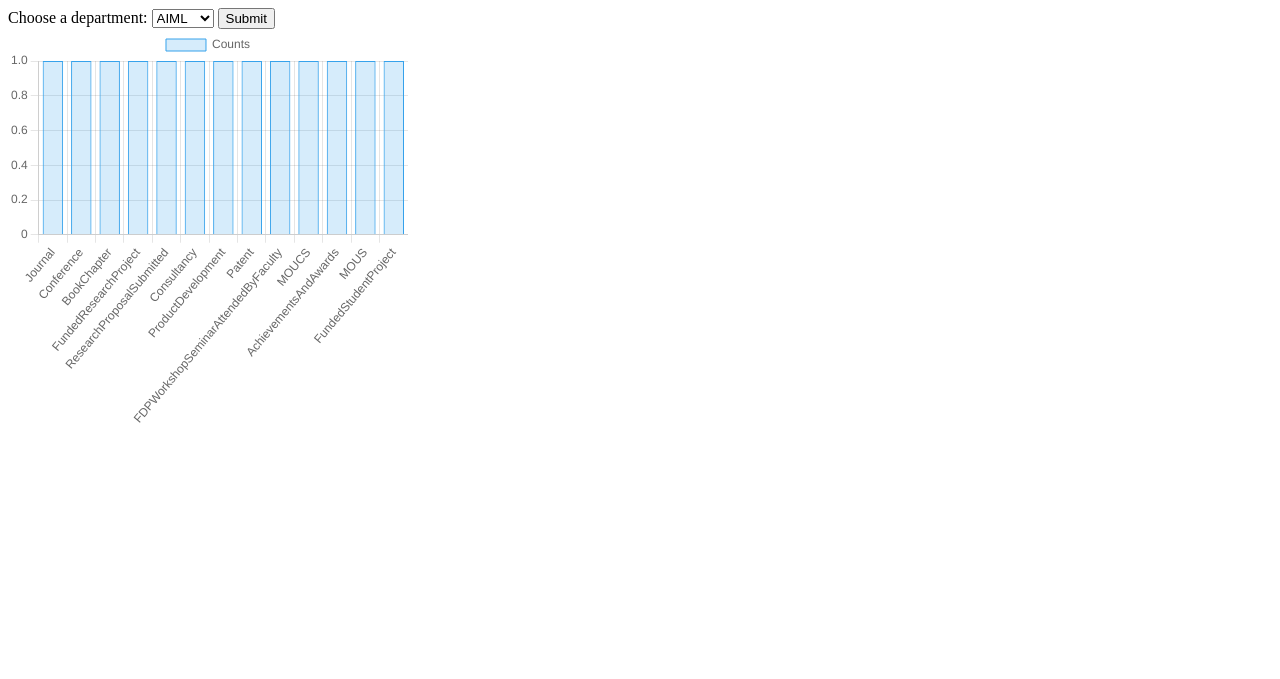
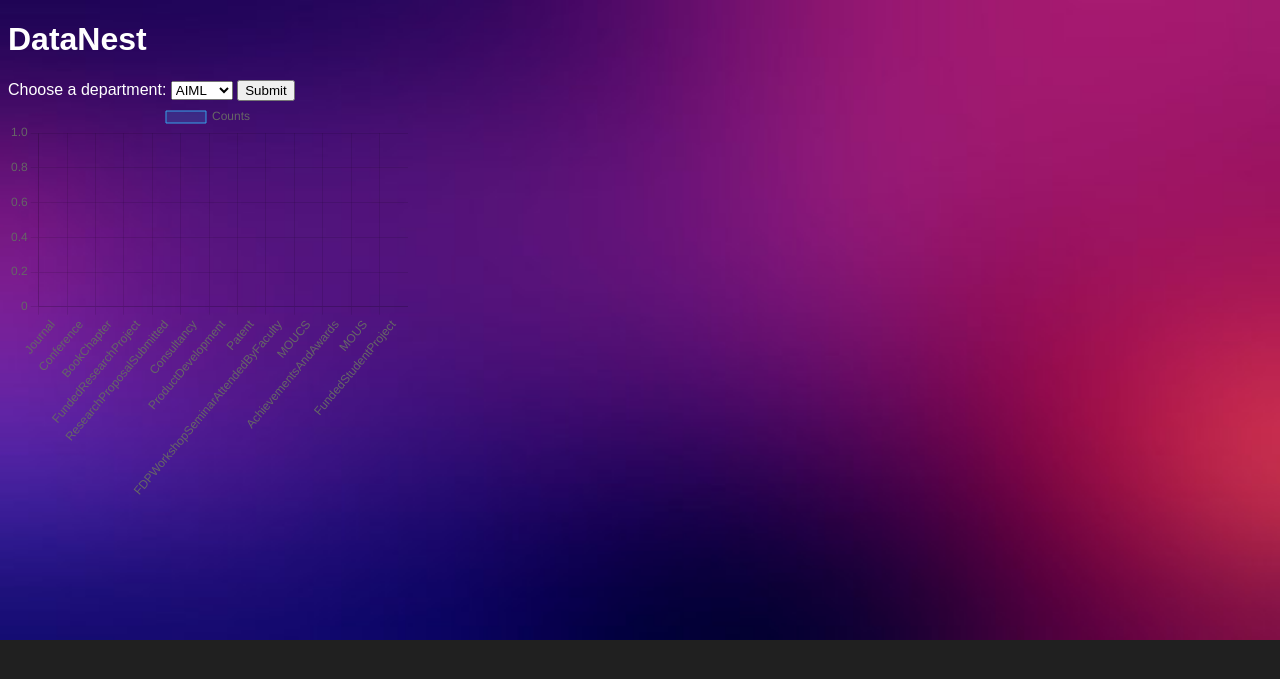
Before and after one commit to Srujan-rai/Research_paper_repository_management_system, a Flask app: template Templates/admin.html in a window 1280 px wide. Shown: the top 679 px of the page. Run offline with Flask 3, Linux system fonts and the light colour scheme; the template is opened without the code that fills it: most values are stand-ins (such as "Sample title", 1, 10 or a date in 2020).

Commit message:
admin page issue fixed

```diff
--- a/Templates/admin.html
+++ b/Templates/admin.html
@@ -7,8 +7,11 @@
     <meta name="description" content="">
     <meta name="viewport" content="width=device-width, initial-scale=1">
     <script src="https://cdn.jsdelivr.net/npm/chart.js"></script>
+    <link rel="stylesheet" href="../static/CSS/admin.css">
+
 </head>
 <body>
+    <h1>DataNest</h1>
     <form action="/admin" method="POST" id="optionForm">
         <label for="departments">Choose a department:</label>
         <select id="departments" name="department">
@@ -23,6 +26,7 @@
     <canvas id="myChart" width="400" height="400"></canvas>
 
     <script>
+        var counts = [{{ counts | safe }}];
         var ctx = document.getElementById('myChart').getContext('2d');
         var myChart = new Chart(ctx, {
             type: 'bar',
@@ -30,21 +34,7 @@
                 labels: ['Journal', 'Conference', 'BookChapter', 'FundedResearchProject', 'ResearchProposalSubmitted', 'Consultancy', 'ProductDevelopment', 'Patent', 'FDPWorkshopSeminarAttendedByFaculty', 'MOUCS', 'AchievementsAndAwards', 'MOUS', 'FundedStudentProject'],
                 datasets: [{
                     label: 'Counts',
-                    data: [
-                        {{counts[0]}},
-                        {{counts[1]}},
-                        {{counts[2]}},
-                        {{counts[3]}},
-                        {{counts[4]}},
-                        {{counts[5]}},
-                        {{counts[6]}},
-                        {{counts[7]}},
-                        {{counts[8]}},
-                        {{counts[9]}},
-                        {{counts[10]}},
-                        {{counts[11]}},
-                        {{counts[12]}}
-                    ],
+                    data: counts,
                     backgroundColor: 'rgba(54, 162, 235, 0.2)',
                     borderColor: 'rgba(54, 162, 235, 1)',
                     borderWidth: 1
--- a/main.py
+++ b/main.py
@@ -82,20 +82,19 @@
 
 
 
-@app.route('/admin',methods=['GET','POST'])
+@app.route('/admin', methods=['GET', 'POST'])
 def admin():
     if request.method == 'POST':
-        counts=[]
+        counts = []
         department = request.form['department']
-        department_id_value=department_id.get(department,None)
+        department_id_value = department_id.get(department, None)
         tables = ['Journal', 'Conference', 'BookChapter', 'FundedResearchProject', 'ResearchProposalSubmitted', 'Consultancy', 'ProductDevelopment', 'Patent', 'FDPWORKSHOPSEMINAR', 'MOUCS', 'AchievementsAndAwards', 'MOUS', 'FundedStudentProject']
         for table in tables:
-            cursor.execute(f"SELECT COUNT(*) FROM {table} WHERE DEPARTMENT_ID=%s",(department_id_value,))
-            count=cursor.fetchone()
+            cursor.execute(f"SELECT COUNT(*) FROM {table} WHERE DEPARTMENT_ID=%s", (department_id_value,))
+            count = cursor.fetchone()
             counts.append(count[0])
-        print(counts,department_id_value)
-        return render_template('admin.html',counts=[1,1,1,1,1,1,1,1,1,1,1,1,1])
-
+        print(counts, department_id_value)
+        return render_template('admin.html', counts=','.join(map(str, counts)))
     else:
         return render_template('admin.html')
 
--- a/static/CSS/admin.css
+++ b/static/CSS/admin.css
@@ -0,0 +1,15 @@
+body{
+    background-color: #202020;
+    background-image: url('../images/bc6.jpg');
+    font-family: Arial, Helvetica, sans-serif;
+    color: #fff;
+
+    background-repeat: no-repeat;
+    background-size: cover;
+}
+
+
+.h1{
+    text-align: center;
+    font-size: medium;
+}
```
